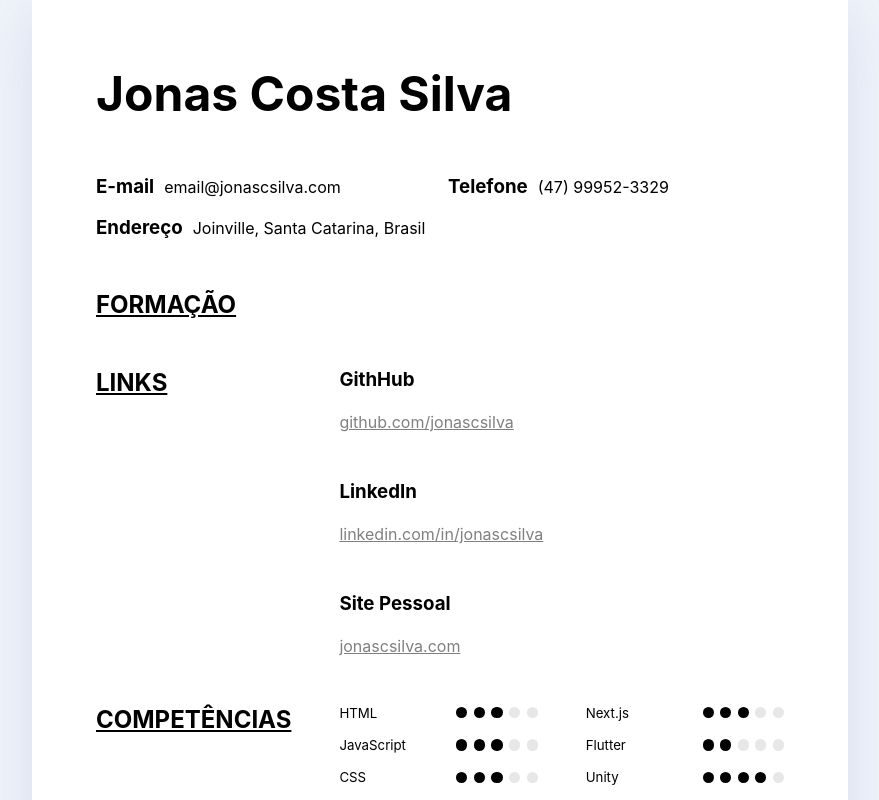
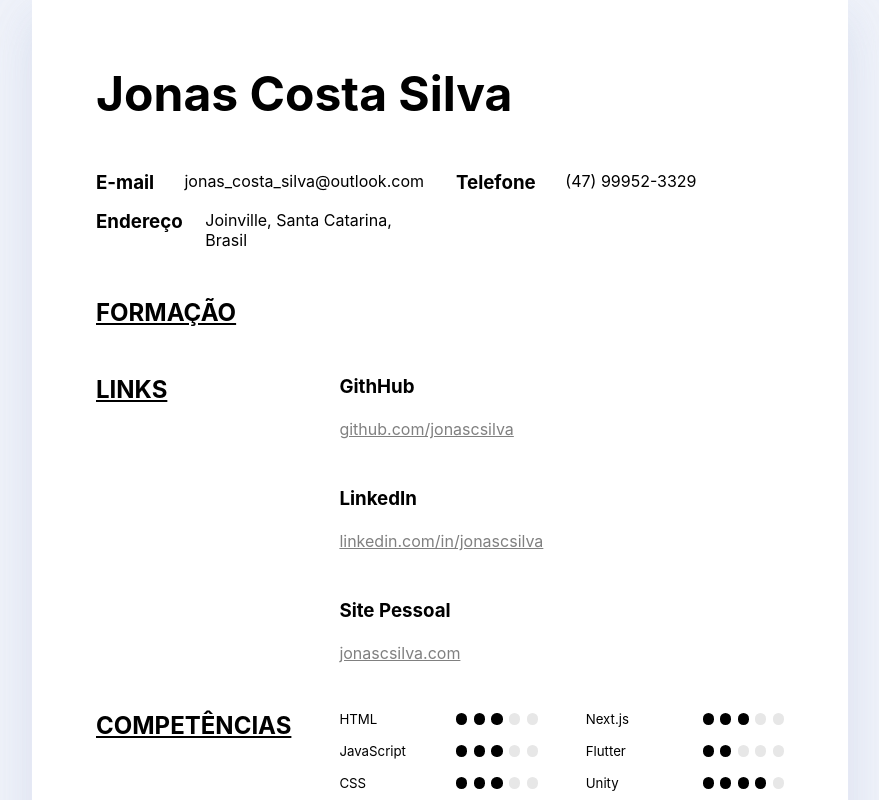
Before and after one commit to JonasCSilva/resume__next, a Next.js app: page / in a window 1280 px wide. Shown: the top 800 px of the page, without its empty margins (200-1079 px from the left). Built offline with nearby package versions, Linux system fonts and the light colour scheme.

Commit message:
ContactsGrid created

```diff
--- /dev/null
+++ b/src/components/ContactsGrid.tsx
@@ -0,0 +1,18 @@
+import styles from '../styles/ContactsGrid.module.scss'
+
+export const ContactsGrid = () => (
+  <div className={styles.contactsGrid}>
+    <div className={styles.gridItem}>
+      <h3>E-mail</h3>
+      <h4>jonas_costa_silva@outlook.com</h4>
+    </div>
+    <div className={styles.gridItem}>
+      <h3>Telefone</h3>
+      <h4>(47) 99952-3329</h4>
+    </div>
+    <div className={styles.gridItem}>
+      <h3>Endereço</h3>
+      <h4>Joinville, Santa Catarina, Brasil</h4>
+    </div>
+  </div>
+)
--- a/src/pages/index.tsx
+++ b/src/pages/index.tsx
@@ -1,6 +1,7 @@
 import type { NextPage } from 'next'
 import Head from 'next/head'
 
+import { ContactsGrid } from '../components/ContactsGrid'
 import { LinksGrid } from '../components/LinksGrid'
 import { SkillsGrid } from '../components/SkillsGrid'
 import styles from '../styles/Home.module.scss'
@@ -17,23 +18,7 @@ const Home: NextPage = () => {
       <main className={styles.main}>
         <h1 className={styles.title}>Jonas Costa Silva</h1>
 
-        <div className={styles.contactGrid}>
-          <div className={styles.gridItem}>
-            <h3>E-mail</h3>
-            <div className={styles.gridItemDivider} />
-            <h4>email@jonascsilva.com</h4>
-          </div>
-          <div className={styles.gridItem}>
-            <h3>Telefone</h3>
-            <div className={styles.gridItemDivider} />
-            <h4>(47) 99952-3329</h4>
-          </div>
-          <div className={styles.gridItem}>
-            <h3>Endereço</h3>
-            <div className={styles.gridItemDivider} />
-            <h4>Joinville, Santa Catarina, Brasil</h4>
-          </div>
-        </div>
+        <ContactsGrid />
 
         <div className={styles.sectionsGrid}>
           <h2>FORMAÇÃO</h2>
--- /dev/null
+++ b/src/styles/ContactsGrid.module.scss
@@ -0,0 +1,15 @@
+.contactsGrid {
+  display: grid;
+  grid-template-columns: repeat(2, 1fr);
+  column-gap: 2rem;
+  row-gap: 1rem;
+}
+
+.gridItem {
+  display: grid;
+  grid-template-columns: 1fr 2fr;
+
+  h4 {
+    font-weight: normal;
+  }
+}
--- a/src/styles/Home.module.scss
+++ b/src/styles/Home.module.scss
@@ -21,28 +21,6 @@
   width: 100%;
 }
 
-.contactGrid {
-  display: grid;
-  grid-template-columns: 1fr 1fr;
-  column-gap: 1rem;
-  row-gap: 1rem;
-}
-
-.gridItem {
-  * {
-    display: inline;
-  }
-
-  h4 {
-    font-weight: normal;
-  }
-}
-
-.gridItemDivider {
-  width: 10px;
-  display: inline-block;
-}
-
 .sectionsGrid {
   display: grid;
   grid-template-columns: 1fr 4fr;
```
